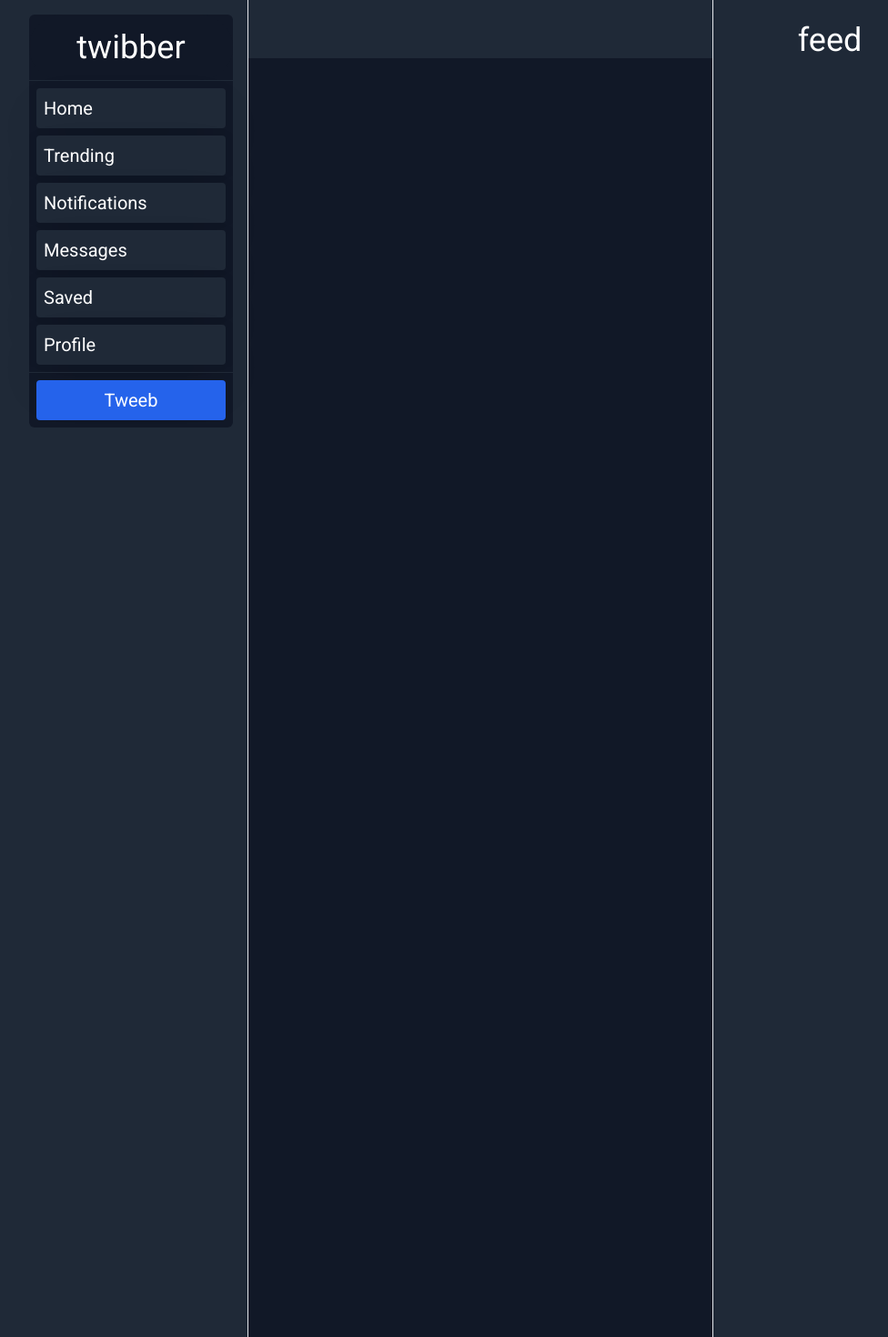
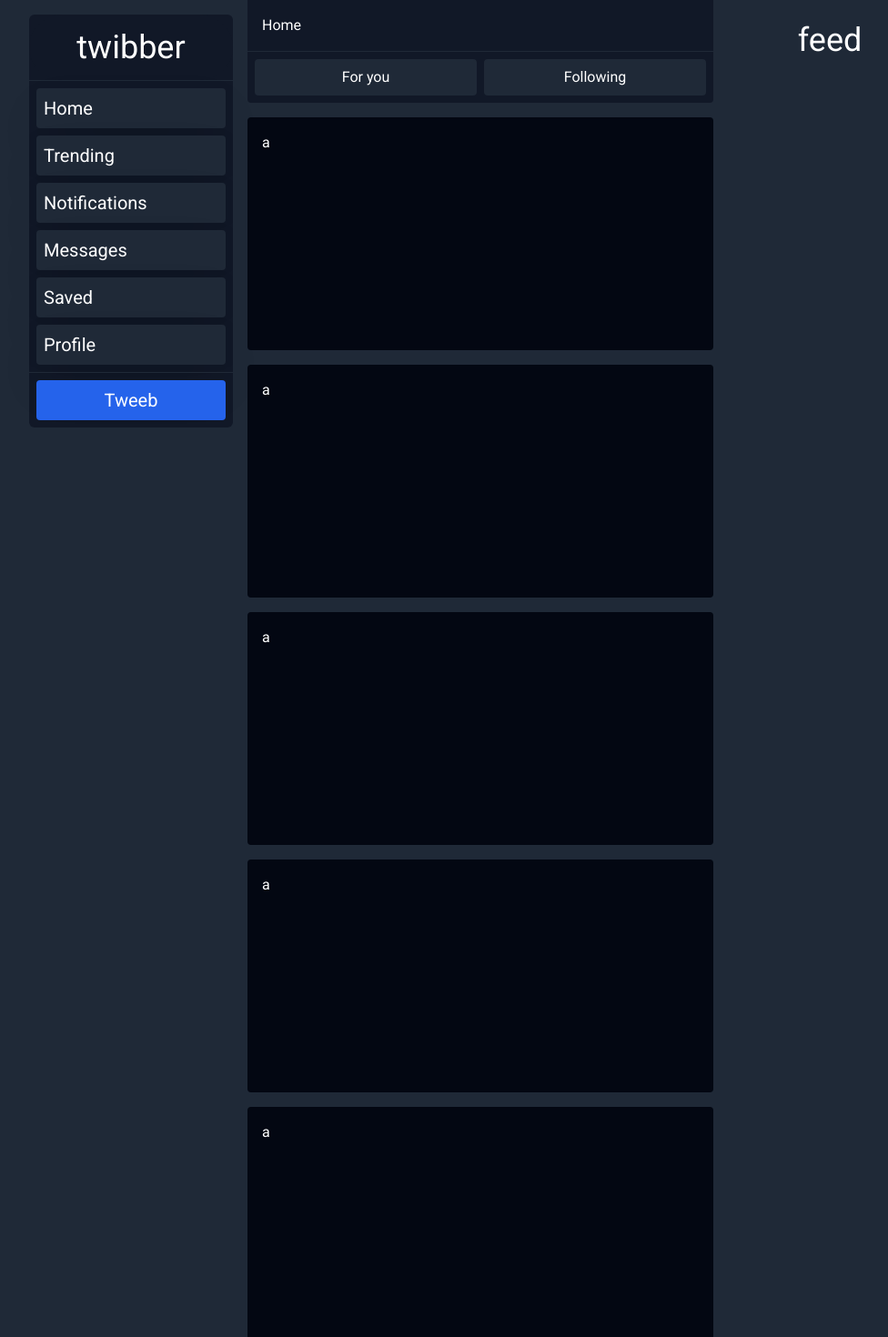
Before and after one commit to kivox/twibber, a SvelteKit app: page / in a window 1280 px wide. Shown: the top 1470 px of the page at 91% size, without its empty margins (112-1088 px from the left). Built offline with nearby package versions, Linux system fonts and the light colour scheme.

Commit message:
remove border and improve navbar

```diff
--- a/src/components/Box.svelte
+++ b/src/components/Box.svelte
@@ -1,10 +1,30 @@
-<script></script>
+<script lang="ts">
+    export let title: string;
+	export let buttons: {
+		label: string,
+		href?: string,
+		onClick?: () => void
+	}[] = [];
+</script>
 
-<div class="flex flex-col bg-gray-900">
-    <div class="w-full h-16 bg-gray-800">
+<div class="flex flex-col gap-4 relative">
+    <div class="w-full bg-gray-900 rounded-b sticky -top-14">
+        <div class="w-full flex p-4">
+            {title}
+        </div>
+        <hr class="border-gray-800">
+        {#if buttons.length > 0}
+            <div class="flex flex-row w-full gap-2 p-2 sticky top-0">
+                {#each buttons as button}
+                    <a href={button.href} class="w-full text-center bg-gray-800 py-2 rounded">
+                        {button.label}
+                    </a>
+                {/each}
+            </div>
+        {/if}
+    </div>
 
-    </div>
-    <div>
+    <div class="flex flex-col gap-4">
         <slot/>
     </div>
 </div>
--- a/src/routes/+layout.svelte
+++ b/src/routes/+layout.svelte
@@ -8,7 +8,7 @@
 <div class="font-medium bg-gray-800 text-white">
     <div class="grid grid-cols-8 grid-flow-col min-h-screen max-w-screen-lg mx-auto">
         <Navbar/>
-        <main class="col-span-4 border-x">
+        <main class="col-span-4">
             <slot/>
         </main>
         <Sidebar/>
--- a/src/routes/+page.svelte
+++ b/src/routes/+page.svelte
@@ -6,17 +6,22 @@
     title="Home"
     buttons={[
         {
-            title: "For you",
+            label: "For you",
             href: "/"
         },
         {
-            title: "Following",
+            label: "Following",
             href: "/following"
         }
     ]}
 >
-    <div class="h-screen"></div>
-    <div class="h-screen"></div>
-    <div class="h-screen"></div>
-    <div class="h-screen"></div>
+    <div class="h-64 w-full bg-gray-950 rounded p-4">a</div>
+    <div class="h-64 w-full bg-gray-950 rounded p-4">a</div>
+    <div class="h-64 w-full bg-gray-950 rounded p-4">a</div>
+    <div class="h-64 w-full bg-gray-950 rounded p-4">a</div>
+    <div class="h-64 w-full bg-gray-950 rounded p-4">a</div>
+    <div class="h-64 w-full bg-gray-950 rounded p-4">a</div>
+    <div class="h-64 w-full bg-gray-950 rounded p-4">a</div>
+    <div class="h-64 w-full bg-gray-950 rounded p-4">a</div>
+    <div class="h-64 w-full bg-gray-950 rounded p-4">a</div>
 </Box>
```
